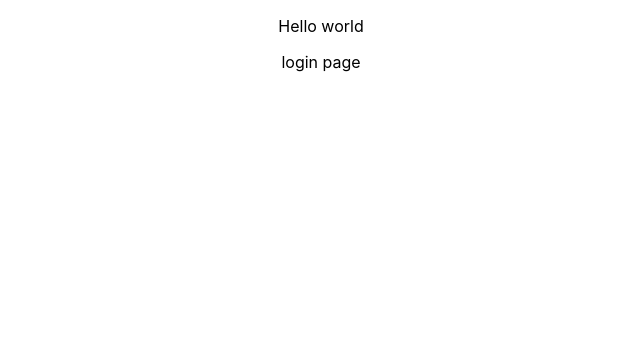
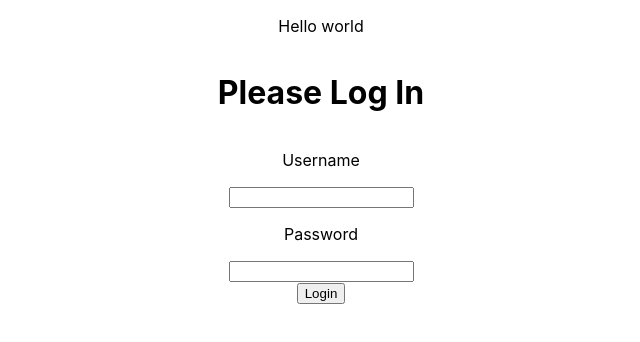
Before and after one commit to oliver-sey/pharmacy-management-system, a React (Create React App) app in the folder frontend/frontend/: page / in a window 1280 px wide. Shown: the top 342 px of the page, without its empty margins (319-959 px from the left). Built offline with nearby package versions, Linux system fonts and the light colour scheme.

Commit message:
Protected routing

```diff
--- a/frontend/frontend/src/App.js
+++ b/frontend/frontend/src/App.js
@@ -1,6 +1,6 @@
-import logo from './logo.svg';
+import React, {useState} from 'react';
 import './Styles/App.css';
-import Header from './Components/Header';
+import GeneralProtected from './Pages/GeneralProtected';
 import Login from './Pages/Login';
 import ManagerHome from './Pages/ManagerHome';
 import PharmacistHome from './Pages/PharmacistHome';
@@ -8,16 +8,23 @@ import {BrowserRouter as Router, Route, Routes} from "react-router-dom";
 
 
 function App() {
+
+
   return (
     <div className="App">
       <Router>
 
+
         <p> Hello world </p>
+
+
         <Routes>
-          <Route path="/" element={<Login/>}/>
-          <Route path="/pharmacisthome" element={<PharmacistHome/>}/>
-          <Route path='/managerhome' element={<ManagerHome/>}/>
+          <Route exact path="/protected" element={<GeneralProtected/>}/>
+          <Route exact path="/" element={<Login/>}/>
         </Routes>
+
+
+
       </Router>
     </div>
   );
--- /dev/null
+++ b/frontend/frontend/src/Pages/GeneralProtected.js
@@ -0,0 +1,33 @@
+import React, {useEffect} from 'react'
+import { useNavigate } from 'react-router-dom'
+
+function GeneralProtected() {
+    const navigate = useNavigate();
+
+    useEffect(() => {
+        const verifyToken = async () => {
+            const token = localStorage.getItem('token');
+            console.log(token)
+            try {
+                const response = await fetch('http://localhost:8000/verify-token/' + token + '}');
+
+                if (!response.ok) {
+                    throw new Error('Token verification failed.');
+                }
+            } catch (error) {
+                    localStorage.removeItem('token');
+                    navigate('/');
+            }
+        };
+        verifyToken();
+
+    }, [navigate]);
+
+  return (
+    <div>
+      This is a protected page.
+    </div>
+  )
+}
+
+export default GeneralProtected
--- a/frontend/frontend/src/Pages/Login.js
+++ b/frontend/frontend/src/Pages/Login.js
@@ -1,9 +1,90 @@
-import React from 'react'
+import React, {useState} from 'react';
+import { useNavigate } from 'react-router-dom';
+
+import '../Styles/Login.css';
 
 function Login() {
-  return (
-    <div>
-      <p> login page </p>
+  const[username, setUsername] = useState('');
+  const [password, setPassword] = useState('');
+  const [error, setError] = useState('');
+  const [loading, setLoading] = useState('');
+
+  const navigate = useNavigate();
+
+  const validateForm = () => {
+    if (!username || !password) {
+      setError('Username and password are required');
+      return false;
+    }
+    setError('');
+    return true;
+  }
+
+  const handleSubmit = async (event) => {
+    event.preventDefault();
+    if (!validateForm()) return;
+    setLoading(true);
+
+    const formDetails = new URLSearchParams();
+    formDetails.append('username', username);
+    formDetails.append('password', password);
+
+    try {
+      const response = await fetch('http://localhost:8000/token', {
+        method: 'POST',
+        headers: {
+          'Content-Type': 'application/x-www-form-urlencoded',
+
+        },
+        body: formDetails,
+      });
+
+      setLoading(false);
+
+      if (response.ok) {
+        const data = await response.json();
+        localStorage.setItem('token', data.access_token);
+        console.log("navigating now")
+        navigate('../protected', {replace: true});
+      } else {
+        const errorData = await response.json();
+        setError(errorData.detail || 'Authentication failed!');
+      }
+
+      } catch (error) {
+        setLoading(false);
+        setError('An error occured. Please try again later.');
+      }
+    }
+
+
+  return(
+    <div className="login-wrapper">
+      <h1>Please Log In</h1>
+      <form onSubmit={handleSubmit}>
+        <label>
+          <p>Username</p>
+          <input
+            type="text"
+            value={username}
+            onChange={(e) => setUsername(e.target.value)}
+          />
+        </label>
+        <label>
+          <p>Password</p>
+          <input
+            type="password"
+            value={password}
+            onChange={(e) => setPassword(e.target.value)}
+          />
+        </label>
+        <div>
+          <button type="submit" disabled={loading}>
+            {loading ? 'Logging in...' : 'Login'}
+          </button>
+          {error && <p>{error}</p>}
+        </div>
+      </form>
     </div>
   )
 }
--- /dev/null
+++ b/frontend/frontend/src/Styles/Login.css
@@ -0,0 +1,5 @@
+.login-wrapper {
+    display: flex;
+    flex-direction: column;
+    align-items: center;
+}
```
